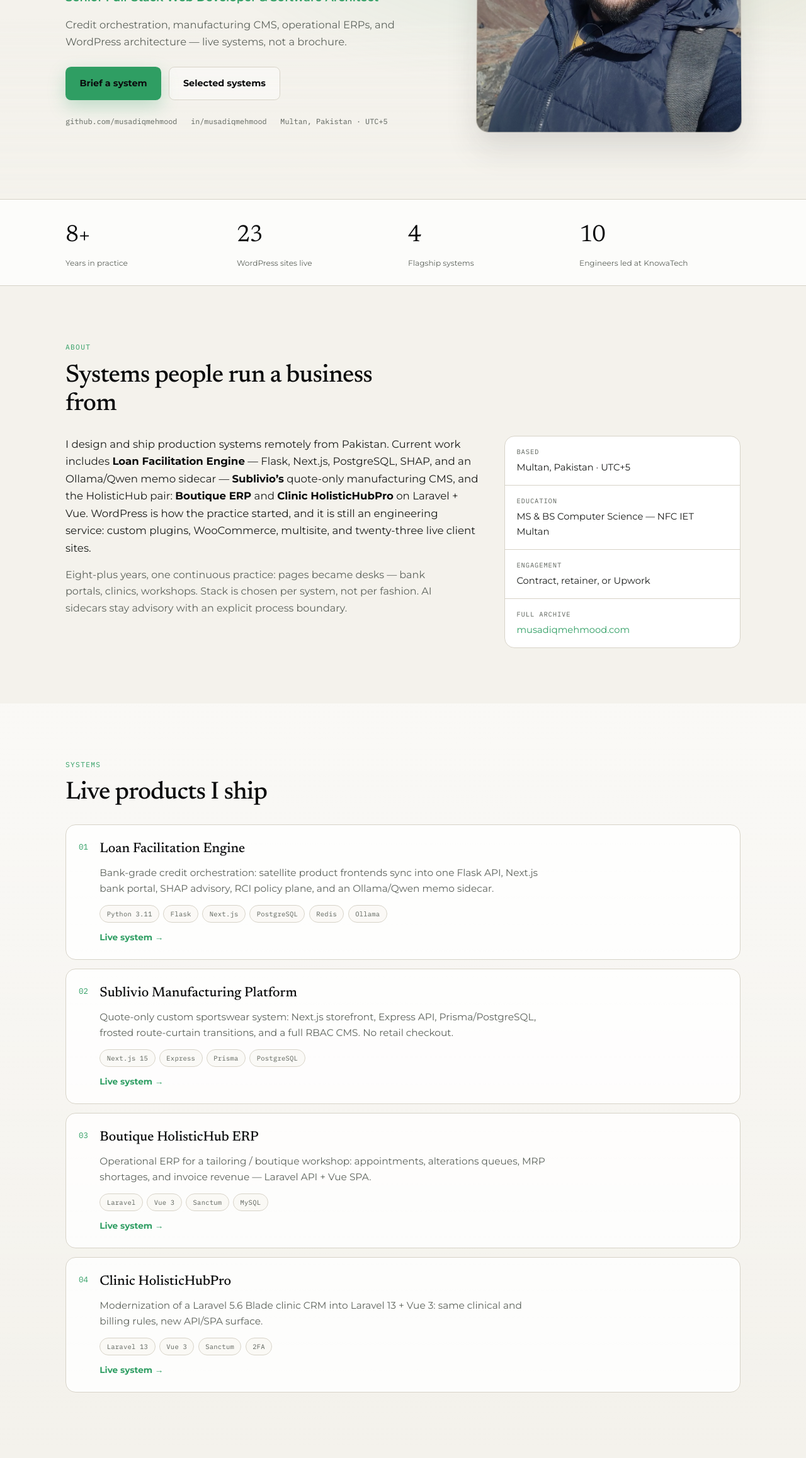
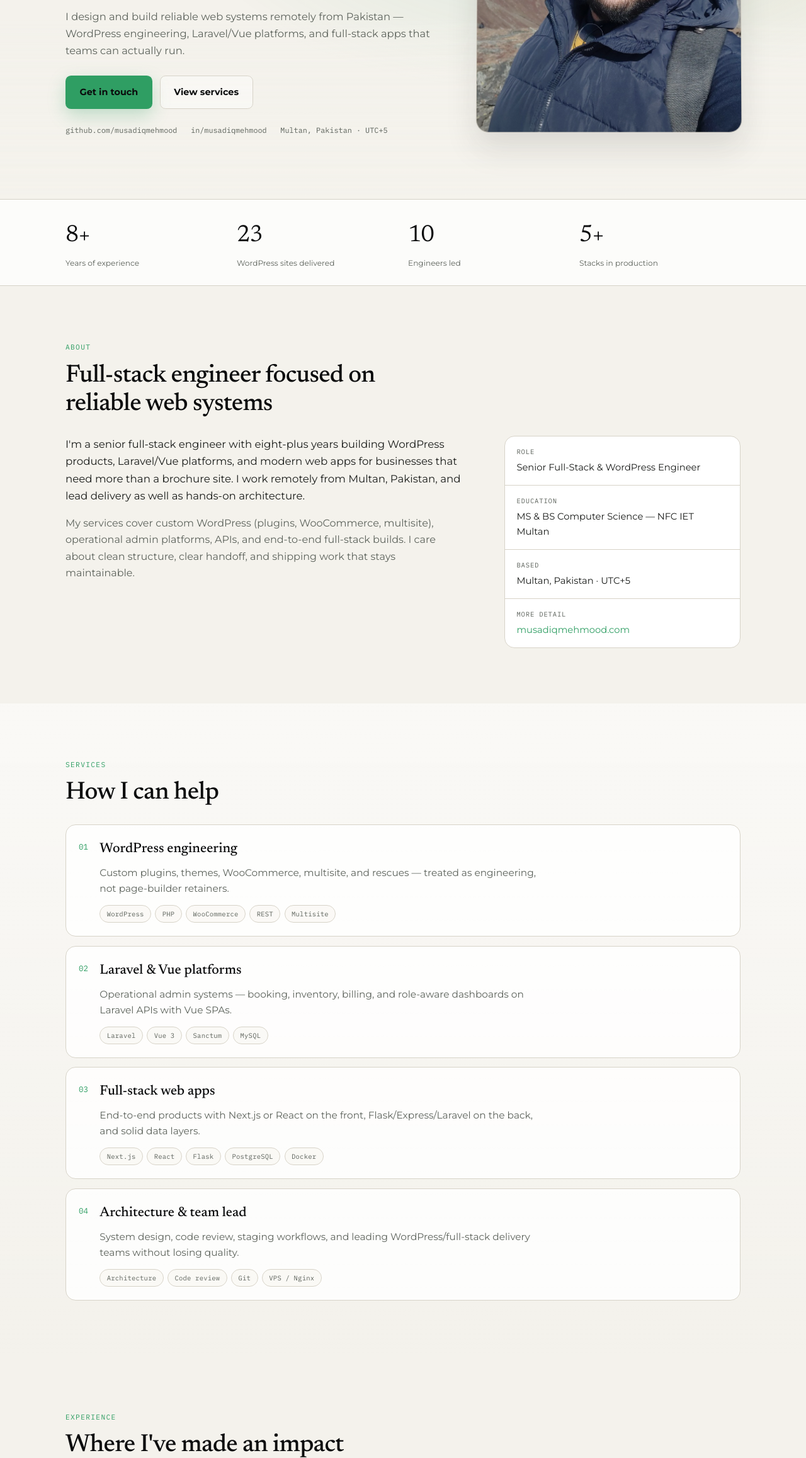
Before and after one commit to musadiqmehmood/musadiqmehmood.github.io, a plain HTML site: page index.html in a window 1280 px wide. Shown: the part 485-2800 px from the top of the page at 63% size. Drawn offline with Linux system fonts and the light colour scheme.

Commit message:
Simplify profile copy to service-focused content
Match Arslan-style brevity: short about, services instead of project
catalog, tighter experience bullets, and clearer CTAs.

```diff
--- a/index.html
+++ b/index.html
@@ -3,7 +3,7 @@
 <head>
   <meta charset="UTF-8">
   <meta name="viewport" content="width=device-width, initial-scale=1.0">
-  <meta name="description" content="Muhammad Musadiq Mehmood — Senior Full-Stack Web Developer & Software Architect. Credit orchestration, manufacturing CMS, operational ERPs, and WordPress architecture — live systems, not a brochure.">
+  <meta name="description" content="Muhammad Musadiq Mehmood — Senior Full-Stack Web Developer & Software Architect. WordPress engineering, Laravel/Vue platforms, and reliable full-stack web systems.">
   <meta name="author" content="Muhammad Musadiq Mehmood">
   <meta name="robots" content="index, follow, max-image-preview:large">
   <meta name="theme-color" content="#0b0c0d" id="metaThemeColor">
@@ -25,7 +25,7 @@
   <meta property="og:type" content="profile">
   <meta property="og:site_name" content="Muhammad Musadiq Mehmood">
   <meta property="og:title" content="Muhammad Musadiq Mehmood — Software Architect">
-  <meta property="og:description" content="Senior Full-Stack Web Developer & Software Architect. Live systems: LFE, Sublivio, HolisticHub, and WordPress engineering from Pakistan.">
+  <meta property="og:description" content="Senior Full-Stack Web Developer & Software Architect. WordPress, Laravel/Vue, and full-stack web systems from Pakistan.">
   <meta property="og:url" content="https://musadiqmehmood.github.io/">
   <meta property="og:image" content="https://musadiqmehmood.github.io/assets/musadiq.jpg">
   <meta property="og:locale" content="en_US">
@@ -81,7 +81,7 @@
       </a>
       <nav class="nav-links" id="navLinks" aria-label="Primary">
         <a href="#about">About</a>
-        <a href="#systems">Systems</a>
+        <a href="#services">Services</a>
         <a href="#experience">Experience</a>
         <a href="#skills">Skills</a>
         <a href="#contact">Contact</a>
@@ -112,7 +112,7 @@
         <div class="hero-copy">
           <p class="eyebrow reveal">
             <span class="status-dot"></span>
-            Pakistan / remote · Practice since 2017 · Available for engagements
+            Open to impactful full-stack &amp; WordPress work
           </p>
           <h1 class="hero-name reveal">
             <span class="hero-name-line">Muhammad Musadiq</span>
@@ -120,12 +120,12 @@
           </h1>
           <p class="hero-role reveal">Senior Full-Stack Web Developer &amp; Software Architect</p>
           <p class="hero-lead reveal">
-            Credit orchestration, manufacturing CMS, operational ERPs, and WordPress architecture —
-            live systems, not a brochure.
+            I design and build reliable web systems remotely from Pakistan — WordPress engineering,
+            Laravel/Vue platforms, and full-stack apps that teams can actually run.
           </p>
           <div class="hero-cta reveal">
-            <a class="btn btn-primary" href="#contact">Brief a system</a>
-            <a class="btn btn-ghost" href="#systems">Selected systems</a>
+            <a class="btn btn-primary" href="#contact">Get in touch</a>
+            <a class="btn btn-ghost" href="#services">View services</a>
           </div>
           <div class="hero-meta reveal">
             <a href="https://github.com/musadiqmehmood" target="_blank" rel="noopener">github.com/musadiqmehmood</a>
@@ -145,19 +145,19 @@
       <div class="container stats-grid">
         <div class="stat reveal">
           <span class="stat-number">8+</span>
-          <span class="stat-label">Years in practice</span>
+          <span class="stat-label">Years of experience</span>
         </div>
         <div class="stat reveal">
           <span class="stat-number">23</span>
-          <span class="stat-label">WordPress sites live</span>
-        </div>
-        <div class="stat reveal">
-          <span class="stat-number">4</span>
-          <span class="stat-label">Flagship systems</span>
+          <span class="stat-label">WordPress sites delivered</span>
         </div>
         <div class="stat reveal">
           <span class="stat-number">10</span>
-          <span class="stat-label">Engineers led at KnowaTech</span>
+          <span class="stat-label">Engineers led</span>
+        </div>
+        <div class="stat reveal">
+          <span class="stat-number">5+</span>
+          <span class="stat-label">Stacks in production</span>
         </div>
       </div>
     </section>
@@ -165,39 +165,36 @@
     <section id="about" class="section">
       <div class="container">
         <p class="section-eyebrow reveal">About</p>
-        <h2 class="section-title reveal">Systems people run a business from</h2>
+        <h2 class="section-title reveal">Full-stack engineer focused on reliable web systems</h2>
         <div class="about-layout">
           <div class="about-copy">
             <p class="lede reveal">
-              I design and ship production systems remotely from Pakistan. Current work includes
-              <strong>Loan Facilitation Engine</strong> — Flask, Next.js, PostgreSQL, SHAP, and an
-              Ollama/Qwen memo sidecar — <strong>Sublivio’s</strong> quote-only manufacturing CMS,
-              and the HolisticHub pair: <strong>Boutique ERP</strong> and
-              <strong>Clinic HolisticHubPro</strong> on Laravel + Vue. WordPress is how the practice
-              started, and it is still an engineering service: custom plugins, WooCommerce,
-              multisite, and twenty-three live client sites.
+              I'm a senior full-stack engineer with eight-plus years building WordPress products,
+              Laravel/Vue platforms, and modern web apps for businesses that need more than a
+              brochure site. I work remotely from Multan, Pakistan, and lead delivery as well as
+              hands-on architecture.
             </p>
             <p class="muted reveal">
-              Eight-plus years, one continuous practice: pages became desks — bank portals, clinics,
-              workshops. Stack is chosen per system, not per fashion. AI sidecars stay advisory with
-              an explicit process boundary.
+              My services cover custom WordPress (plugins, WooCommerce, multisite), operational
+              admin platforms, APIs, and end-to-end full-stack builds. I care about clean structure,
+              clear handoff, and shipping work that stays maintainable.
             </p>
           </div>
           <ul class="about-facts reveal">
             <li>
-              <span class="fact-label">Based</span>
-              <span class="fact-value">Multan, Pakistan · UTC+5</span>
+              <span class="fact-label">Role</span>
+              <span class="fact-value">Senior Full-Stack &amp; WordPress Engineer</span>
             </li>
             <li>
               <span class="fact-label">Education</span>
               <span class="fact-value">MS &amp; BS Computer Science — NFC IET Multan</span>
             </li>
             <li>
-              <span class="fact-label">Engagement</span>
-              <span class="fact-value">Contract, retainer, or Upwork</span>
+              <span class="fact-label">Based</span>
+              <span class="fact-value">Multan, Pakistan · UTC+5</span>
             </li>
             <li>
-              <span class="fact-label">Full archive</span>
+              <span class="fact-label">More detail</span>
               <span class="fact-value"><a href="https://musadiqmehmood.com/" target="_blank" rel="noopener">musadiqmehmood.com</a></span>
             </li>
           </ul>
@@ -205,53 +202,49 @@
       </div>
     </section>
 
-    <section id="systems" class="section section-soft">
+    <section id="services" class="section section-soft">
       <div class="container">
-        <p class="section-eyebrow reveal">Systems</p>
-        <h2 class="section-title reveal">Live products I ship</h2>
+        <p class="section-eyebrow reveal">Services</p>
+        <h2 class="section-title reveal">How I can help</h2>
         <div class="systems-list">
           <article class="system reveal">
             <div class="system-index">01</div>
             <div class="system-body">
-              <h3>Loan Facilitation Engine</h3>
-              <p>Bank-grade credit orchestration: satellite product frontends sync into one Flask API, Next.js bank portal, SHAP advisory, RCI policy plane, and an Ollama/Qwen memo sidecar.</p>
+              <h3>WordPress engineering</h3>
+              <p>Custom plugins, themes, WooCommerce, multisite, and rescues — treated as engineering, not page-builder retainers.</p>
               <div class="tags">
-                <span>Python 3.11</span><span>Flask</span><span>Next.js</span><span>PostgreSQL</span><span>Redis</span><span>Ollama</span>
+                <span>WordPress</span><span>PHP</span><span>WooCommerce</span><span>REST</span><span>Multisite</span>
               </div>
-              <a class="system-link" href="http://loanfacillitationengine.com/" target="_blank" rel="noopener">Live system →</a>
             </div>
           </article>
           <article class="system reveal">
             <div class="system-index">02</div>
             <div class="system-body">
-              <h3>Sublivio Manufacturing Platform</h3>
-              <p>Quote-only custom sportswear system: Next.js storefront, Express API, Prisma/PostgreSQL, frosted route-curtain transitions, and a full RBAC CMS. No retail checkout.</p>
+              <h3>Laravel &amp; Vue platforms</h3>
+              <p>Operational admin systems — booking, inventory, billing, and role-aware dashboards on Laravel APIs with Vue SPAs.</p>
               <div class="tags">
-                <span>Next.js 15</span><span>Express</span><span>Prisma</span><span>PostgreSQL</span>
+                <span>Laravel</span><span>Vue 3</span><span>Sanctum</span><span>MySQL</span>
               </div>
-              <a class="system-link" href="https://sublivio.com/" target="_blank" rel="noopener">Live system →</a>
             </div>
           </article>
           <article class="system reveal">
             <div class="system-index">03</div>
             <div class="system-body">
-              <h3>Boutique HolisticHub ERP</h3>
-              <p>Operational ERP for a tailoring / boutique workshop: appointments, alterations queues, MRP shortages, and invoice revenue — Laravel API + Vue SPA.</p>
+              <h3>Full-stack web apps</h3>
+              <p>End-to-end products with Next.js or React on the front, Flask/Express/Laravel on the back, and solid data layers.</p>
               <div class="tags">
-                <span>Laravel</span><span>Vue 3</span><span>Sanctum</span><span>MySQL</span>
+                <span>Next.js</span><span>React</span><span>Flask</span><span>PostgreSQL</span><span>Docker</span>
               </div>
-              <a class="system-link" href="http://boutique.musadiqmehmood.com/" target="_blank" rel="noopener">Live system →</a>
             </div>
           </article>
           <article class="system reveal">
             <div class="system-index">04</div>
             <div class="system-body">
-              <h3>Clinic HolisticHubPro</h3>
-              <p>Modernization of a Laravel 5.6 Blade clinic CRM into Laravel 13 + Vue 3: same clinical and billing rules, new API/SPA surface.</p>
+              <h3>Architecture &amp; team lead</h3>
+              <p>System design, code review, staging workflows, and leading WordPress/full-stack delivery teams without losing quality.</p>
               <div class="tags">
-                <span>Laravel 13</span><span>Vue 3</span><span>Sanctum</span><span>2FA</span>
+                <span>Architecture</span><span>Code review</span><span>Git</span><span>VPS / Nginx</span>
               </div>
-              <a class="system-link" href="https://clinic.musadiqmehmood.com/" target="_blank" rel="noopener">Live system →</a>
             </div>
           </article>
         </div>
@@ -261,7 +254,7 @@
     <section id="experience" class="section">
       <div class="container">
         <p class="section-eyebrow reveal">Experience</p>
-        <h2 class="section-title reveal">Career path since 2017</h2>
+        <h2 class="section-title reveal">Where I've made an impact</h2>
         <div class="timeline">
           <article class="role reveal">
             <div class="role-meta">
@@ -269,14 +262,14 @@
               <span class="badge">Current</span>
             </div>
             <h3>Software Architect &amp; Full-Stack Engineer</h3>
-            <p class="role-company">LFE · HolisticHub · Sublivio · Independent / remote</p>
+            <p class="role-company">Independent · remote</p>
             <ul>
-              <li>Loan Facilitation Engine — Flask API, Next.js bank portal, PostgreSQL/Redis, SHAP advisory, RCI policy plane, Ollama/Qwen memo sidecar with a hard process boundary.</li>
-              <li>Boutique HolisticHub ERP and Clinic HolisticHubPro — Laravel APIs, Vue 3 SPAs, Sanctum, Spatie RBAC.</li>
-              <li>Sublivio — quote-only manufacturing storefront, Express + Prisma API, RBAC CMS.</li>
+              <li>Design and ship full-stack web systems for finance, manufacturing, and operations clients.</li>
+              <li>Own architecture across APIs, admin desks, and deployment on VPS stacks.</li>
+              <li>Keep AI helpers advisory with clear process boundaries.</li>
             </ul>
             <div class="tags">
-              <span>Python</span><span>Flask</span><span>Next.js</span><span>Laravel</span><span>Vue 3</span><span>PostgreSQL</span><span>Docker</span>
+              <span>Python</span><span>Flask</span><span>Next.js</span><span>Laravel</span><span>Vue 3</span><span>PostgreSQL</span>
             </div>
           </article>
 
@@ -288,12 +281,12 @@
             <h3>Senior WordPress Developer · Team Lead</h3>
             <p class="role-company">KnowaTech · Team of ten</p>
             <ul>
-              <li>Owned review and release standards for plugin/theme work, WooCommerce builds, and Elementor-based delivery where the brief required it.</li>
-              <li>Git-based workflows and staging on cPanel-hosted client estates.</li>
-              <li>Twenty-three live client sites indexed with public URLs on the practice site.</li>
+              <li>Lead review and release standards for plugin, theme, and WooCommerce delivery.</li>
+              <li>Run Git-based workflows and staging for cPanel-hosted client sites.</li>
+              <li>Mentor engineers while still shipping production WordPress work.</li>
             </ul>
             <div class="tags">
-              <span>WordPress</span><span>PHP</span><span>WooCommerce</span><span>REST</span><span>Git</span>
+              <span>WordPress</span><span>PHP</span><span>WooCommerce</span><span>Git</span>
             </div>
           </article>
 
@@ -302,12 +295,11 @@
             <h3>PHP &amp; Laravel Developer</h3>
             <p class="role-company">Expert System Solution</p>
             <ul>
-              <li>Resolved plugin/theme conflicts and ran migrations on production WordPress estates.</li>
-              <li>Built reusable Laravel components and REST APIs consumed by front-ends and third parties.</li>
-              <li>Worked across WordPress delivery and Laravel APIs at once — instead of leaving one for the other.</li>
+              <li>Delivered WordPress and Laravel work in the same practice — plugins plus REST APIs.</li>
+              <li>Stabilized production WordPress estates and shipped reusable Laravel components.</li>
             </ul>
             <div class="tags">
-              <span>Laravel</span><span>PHP 8</span><span>MySQL</span><span>WordPress</span><span>Vue</span>
+              <span>Laravel</span><span>PHP 8</span><span>WordPress</span><span>MySQL</span>
             </div>
           </article>
 
@@ -316,12 +308,11 @@
             <h3>WordPress Developer</h3>
             <p class="role-company">Soft Circles</p>
             <ul>
-              <li>Custom themes, plugins, hooks, and custom post types for institutional and e-commerce clients.</li>
+              <li>Built custom themes, plugins, and WooCommerce/multisite solutions for clients.</li>
               <li>Introduced structured QA and Agile delivery inside the division.</li>
-              <li>Multisite and WooCommerce systems for clients who needed more than a brochure.</li>
             </ul>
             <div class="tags">
-              <span>WordPress</span><span>PHP</span><span>WooCommerce</span><span>Multisite</span>
+              <span>WordPress</span><span>PHP</span><span>WooCommerce</span>
             </div>
           </article>
 
@@ -330,9 +321,8 @@
             <h3>Associate Web Developer</h3>
             <p class="role-company">RED SIGNAL</p>
             <ul>
-              <li>Front-end builds from design mockups to responsive HTML, CSS, and JavaScript.</li>
-              <li>Hosting, performance, and reliability on shared and VPS environments.</li>
-              <li>First production WordPress deployments — the beginning of the practice that still runs.</li>
+              <li>Converted design mockups into responsive HTML, CSS, JavaScript, and WordPress sites.</li>
+              <li>Supported hosting, performance, and first production WordPress deployments.</li>
             </ul>
             <div class="tags">
               <span>HTML</span><span>CSS</span><span>JavaScript</span><span>WordPress</span>
@@ -345,42 +335,42 @@
     <section id="skills" class="section section-soft">
       <div class="container">
         <p class="section-eyebrow reveal">Skills</p>
-        <h2 class="section-title reveal">Stack by surface</h2>
+        <h2 class="section-title reveal">Tools I reach for</h2>
         <div class="skills-grid">
           <div class="skill-group reveal">
-            <h3>Backend</h3>
+            <h3>Languages</h3>
             <div class="tags">
-              <span>Python</span><span>Flask</span><span>PHP</span><span>Laravel</span><span>REST</span><span>Node.js</span><span>Express</span>
+              <span>PHP</span><span>JavaScript</span><span>TypeScript</span><span>Python</span><span>SQL</span>
+            </div>
+          </div>
+          <div class="skill-group reveal">
+            <h3>Backend &amp; CMS</h3>
+            <div class="tags">
+              <span>Laravel</span><span>WordPress</span><span>Flask</span><span>Express</span><span>REST</span>
             </div>
           </div>
           <div class="skill-group reveal">
             <h3>Frontend</h3>
             <div class="tags">
-              <span>Next.js</span><span>React</span><span>Vue</span><span>TypeScript</span><span>Tailwind</span>
+              <span>Next.js</span><span>React</span><span>Vue</span><span>Tailwind</span>
             </div>
           </div>
           <div class="skill-group reveal">
             <h3>Data &amp; ops</h3>
             <div class="tags">
-              <span>PostgreSQL</span><span>MySQL</span><span>Redis</span><span>Docker</span><span>Nginx</span><span>PM2</span>
+              <span>PostgreSQL</span><span>MySQL</span><span>Redis</span><span>Docker</span><span>Nginx</span>
             </div>
           </div>
           <div class="skill-group reveal">
             <h3>WordPress</h3>
             <div class="tags">
-              <span>Plugins</span><span>Themes</span><span>REST</span><span>Multisite</span><span>WooCommerce</span>
-            </div>
-          </div>
-          <div class="skill-group reveal">
-            <h3>AI boundary</h3>
-            <div class="tags">
-              <span>Ollama</span><span>Qwen sidecars</span><span>SHAP advisory</span>
+              <span>Plugins</span><span>Themes</span><span>WooCommerce</span><span>Multisite</span>
             </div>
           </div>
           <div class="skill-group reveal">
             <h3>Delivery</h3>
             <div class="tags">
-              <span>Git</span><span>cPanel when required</span><span>VPS / Nginx</span>
+              <span>Git</span><span>Code review</span><span>VPS</span><span>cPanel</span>
             </div>
           </div>
         </div>
@@ -392,10 +382,9 @@
         <div class="contact-panel reveal">
           <div class="contact-copy-col">
             <p class="section-eyebrow">Contact</p>
-            <h2 class="section-title contact-title">Available for senior engineering work</h2>
+            <h2 class="section-title contact-title">Let's build something reliable</h2>
             <p class="contact-copy">
-              WordPress architecture, Laravel/Vue platforms, or full-stack and AI-integrated systems.
-              Reply with a stack and a boundary — not a pitch deck.
+              Open to WordPress, Laravel/Vue, or full-stack engagements. The fastest way to reach me is email.
             </p>
             <div class="contact-cta">
               <a class="btn btn-primary" href="mailto:musadiqmehmood012@gmail.com">Email me</a>
--- a/script.js
+++ b/script.js
@@ -7,7 +7,7 @@
   const metaTheme = document.getElementById("metaThemeColor");
   const year = document.getElementById("year");
   const heroFrame = document.querySelector(".hero-frame");
-  const sectionIds = ["about", "systems", "experience", "skills", "contact"];
+  const sectionIds = ["about", "services", "experience", "skills", "contact"];
 
   if (year) year.textContent = String(new Date().getFullYear());
 
```
